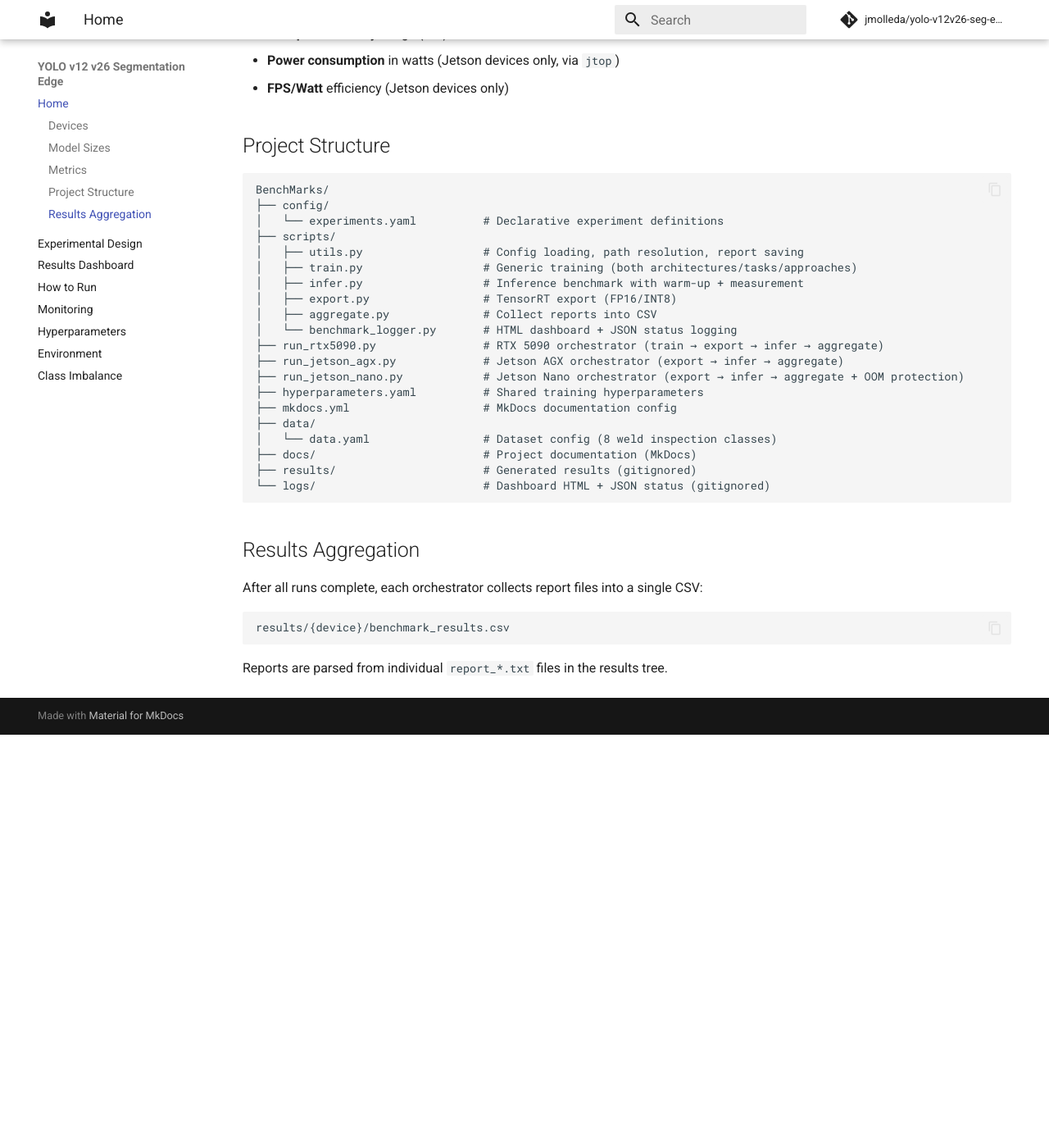
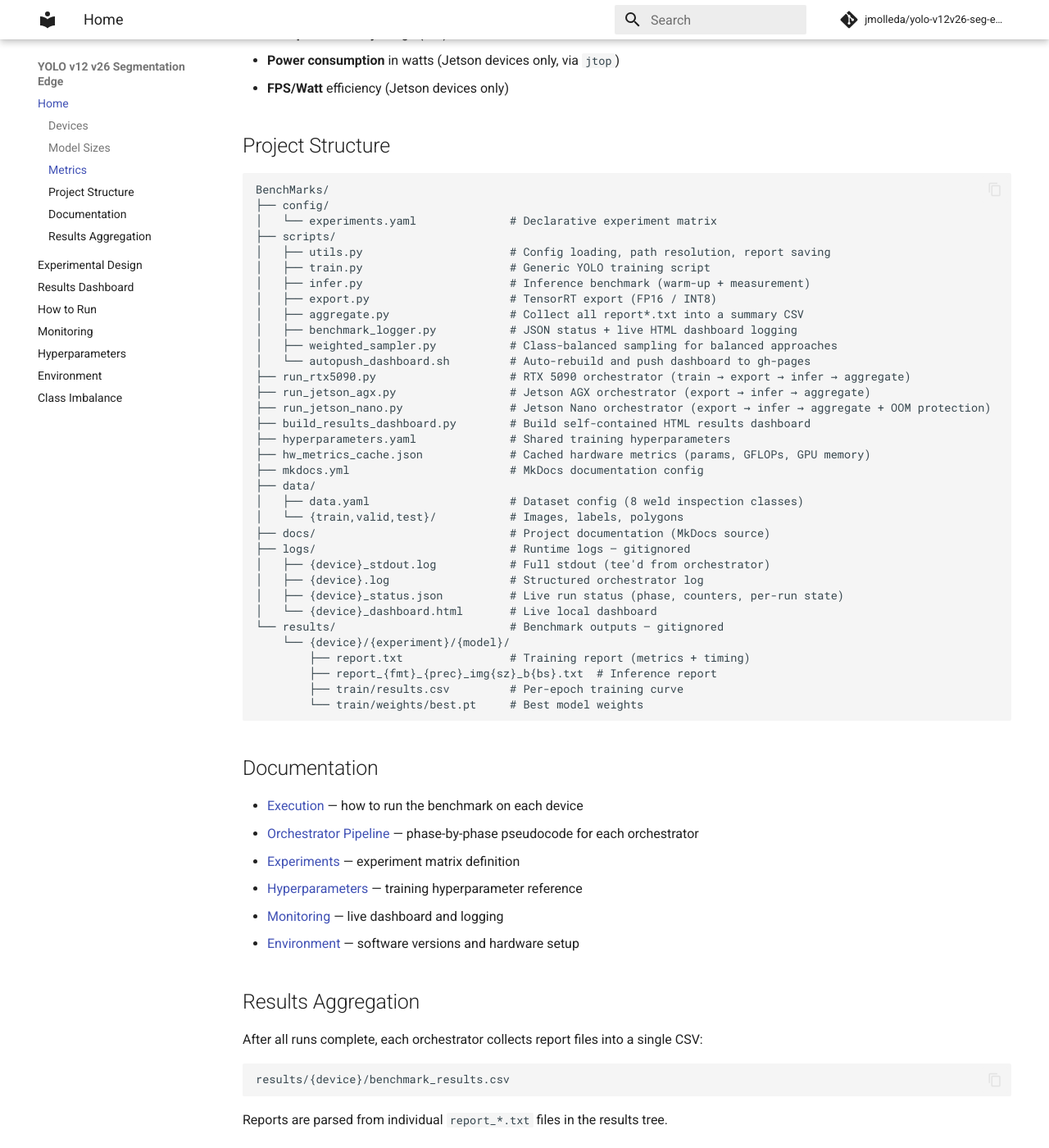
Before and after one commit to jmolleda/yolo-v12v26-seg-edge, an MkDocs documentation site: the page built from docs/index.md, in a window 1280 px wide and 1400 px high, scrolled down 1229 px. Shown: the whole window at 82% size. Built offline with MkDocs 1.6.1 and Material for MkDocs 9.7.7, drawn with Linux system fonts in a browser that asks for light colours; comment, search, counter and statistics services are not loaded; before the commit the page ends 2125 px from its top, so only the background shows below that.

Commit message:
Add orchestrator pipeline docs and update project structure in index

````diff
--- a/docs/index.md
+++ b/docs/index.md
@@ -40,25 +40,48 @@
 ```
 BenchMarks/
 ├── config/
-│   └── experiments.yaml          # Declarative experiment definitions
+│   └── experiments.yaml              # Declarative experiment matrix
 ├── scripts/
-│   ├── utils.py                  # Config loading, path resolution, report saving
-│   ├── train.py                  # Generic training (both architectures/tasks/approaches)
-│   ├── infer.py                  # Inference benchmark with warm-up + measurement
-│   ├── export.py                 # TensorRT export (FP16/INT8)
-│   ├── aggregate.py              # Collect reports into CSV
-│   └── benchmark_logger.py       # HTML dashboard + JSON status logging
-├── run_rtx5090.py                # RTX 5090 orchestrator (train → export → infer → aggregate)
-├── run_jetson_agx.py             # Jetson AGX orchestrator (export → infer → aggregate)
-├── run_jetson_nano.py            # Jetson Nano orchestrator (export → infer → aggregate + OOM protection)
-├── hyperparameters.yaml          # Shared training hyperparameters
-├── mkdocs.yml                    # MkDocs documentation config
+│   ├── utils.py                      # Config loading, path resolution, report saving
+│   ├── train.py                      # Generic YOLO training script
+│   ├── infer.py                      # Inference benchmark (warm-up + measurement)
+│   ├── export.py                     # TensorRT export (FP16 / INT8)
+│   ├── aggregate.py                  # Collect all report*.txt into a summary CSV
+│   ├── benchmark_logger.py           # JSON status + live HTML dashboard logging
+│   ├── weighted_sampler.py           # Class-balanced sampling for balanced approaches
+│   └── autopush_dashboard.sh         # Auto-rebuild and push dashboard to gh-pages
+├── run_rtx5090.py                    # RTX 5090 orchestrator (train → export → infer → aggregate)
+├── run_jetson_agx.py                 # Jetson AGX orchestrator (export → infer → aggregate)
+├── run_jetson_nano.py                # Jetson Nano orchestrator (export → infer → aggregate + OOM protection)
+├── build_results_dashboard.py        # Build self-contained HTML results dashboard
+├── hyperparameters.yaml              # Shared training hyperparameters
+├── hw_metrics_cache.json             # Cached hardware metrics (params, GFLOPs, GPU memory)
+├── mkdocs.yml                        # MkDocs documentation config
 ├── data/
-│   └── data.yaml                 # Dataset config (8 weld inspection classes)
-├── docs/                         # Project documentation (MkDocs)
-├── results/                      # Generated results (gitignored)
-└── logs/                         # Dashboard HTML + JSON status (gitignored)
+│   ├── data.yaml                     # Dataset config (8 weld inspection classes)
+│   └── {train,valid,test}/           # Images, labels, polygons
+├── docs/                             # Project documentation (MkDocs source)
+├── logs/                             # Runtime logs — gitignored
+│   ├── {device}_stdout.log           # Full stdout (tee'd from orchestrator)
+│   ├── {device}.log                  # Structured orchestrator log
+│   ├── {device}_status.json          # Live run status (phase, counters, per-run state)
+│   └── {device}_dashboard.html       # Live local dashboard
+└── results/                          # Benchmark outputs — gitignored
+    └── {device}/{experiment}/{model}/
+        ├── report.txt                # Training report (metrics + timing)
+        ├── report_{fmt}_{prec}_img{sz}_b{bs}.txt  # Inference report
+        ├── train/results.csv         # Per-epoch training curve
+        └── train/weights/best.pt     # Best model weights
 ```
+
+## Documentation
+
+- [Execution](execution.md) — how to run the benchmark on each device
+- [Orchestrator Pipeline](orchestrator.md) — phase-by-phase pseudocode for each orchestrator
+- [Experiments](experiments.md) — experiment matrix definition
+- [Hyperparameters](hyperparameters.md) — training hyperparameter reference
+- [Monitoring](monitoring.md) — live dashboard and logging
+- [Environment](environment.md) — software versions and hardware setup
 
 ## Results Aggregation
 
````
Also changed, not shown: docs/orchestrator.md (added, +130 -0 lines).
